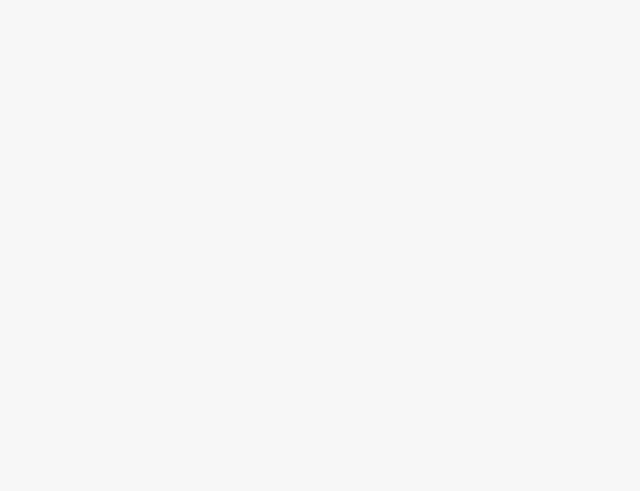
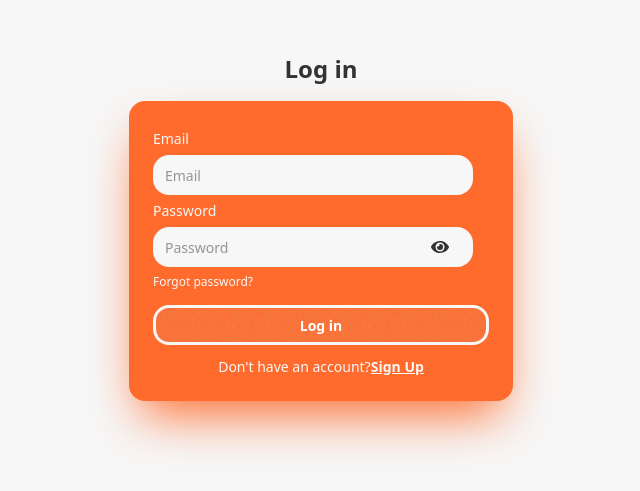
Before and after one commit to hsrokon/dealio, a React (Vite) app: page /auth/login in a window 1280 px wide. Shown: the part 173-664 px from the top of the page, without its empty margins (319-959 px from the left). Built offline with nearby package versions, Linux system fonts and the light colour scheme.

Commit message:
login form created

```diff
--- a/src/pages.jsx/Login.jsx
+++ b/src/pages.jsx/Login.jsx
@@ -1,9 +1,55 @@
+import { useState } from "react";
+import { FaEye, FaEyeSlash } from "react-icons/fa";
+import { Link } from "react-router-dom";
 
 
 const Login = () => {
+
+    const handleSubmit = e => {
+        e.preventDefault();
+    }
+
+    const [ showPass, setShowPass ] = useState(false)
+
     return (
-        <div>
+        <div className="min-h-screen flex flex-col gap-4 items-center justify-center">
+            <h2 className="text-2xl font-semibold">Log in</h2>
+            <div className="card bg-primary w-full max-w-sm shrink-0 rounded-2xl shadow-2xl shadow-primary text-base-100">
+                <form onSubmit={handleSubmit} className="card-body">
+                    <fieldset className="fieldset">
 
+                    <label className="text-sm">Email</label>
+                    <input
+                    type="email"
+                    required
+                    name="email"
+                    className="input rounded-2xl text-base-content"
+                    placeholder="Email" />
+
+                    <label className="text-sm">Password</label>
+                    <div className="relative">
+                        <input
+                        type={`${showPass ? 'text' : 'password'}`}
+                        name="pass"
+                        required
+                        className="input rounded-2xl text-base-content"
+                        placeholder="Password" />
+                        <button
+                        onClick={()=> setShowPass(!showPass)}
+                        className="absolute right-10 top-1/2 -translate-y-1/2 text-base-content text-lg z-20">
+                            {
+                                showPass ? <FaEyeSlash /> : <FaEye/>
+                            }</button>
+                    </div>
+
+                    <div><a className="link link-hover">Forgot password?</a></div>
+                    <button className="btn btn-primary text-white border-base-100 rounded-2xl mt-2">Log in</button>
+                    </fieldset>
+                    <p className="text-center text-sm">Don't have an account?
+                        <Link to={'/auth/signup'} className="underline font-semibold">Sign Up</Link>
+                    </p>
+                </form>
+            </div>
         </div>
     );
 };
--- a/src/pages.jsx/SignUp.jsx
+++ b/src/pages.jsx/SignUp.jsx
@@ -1,6 +1,7 @@
 import { useState } from "react";
 import useInputState from "../utils/controlledFormHook";
 import { FaEye, FaEyeSlash } from "react-icons/fa";
+import { Link } from "react-router-dom";
 
 
 const SignUp = () => {
@@ -62,7 +63,7 @@ const SignUp = () => {
                         placeholder="Password" />
                         <button
                         onClick={()=> setShowPass(!showPass)}
-                        className="absolute right-12 top-1/2 -translate-y-1/2 text-base-content text-lg z-20">
+                        className="absolute right-10 top-1/2 -translate-y-1/2 text-base-content text-lg z-20">
                             {
                                 showPass ? <FaEyeSlash /> : <FaEye/>
                             }</button>
@@ -92,9 +93,11 @@ const SignUp = () => {
                         </span>
                     </div>
                     )}
-                    <div><a className="link link-hover">Forgot password?</a></div>
                     <button className="btn btn-primary text-white border-base-100 rounded-2xl mt-4">Sign Up</button>
                     </fieldset>
+                    <p className="text-center text-sm">Already have an account?
+                        <Link to={'/auth/login'} className="underline font-semibold">Log in</Link>
+                    </p>
                 </form>
             </div>
         </div>
```
